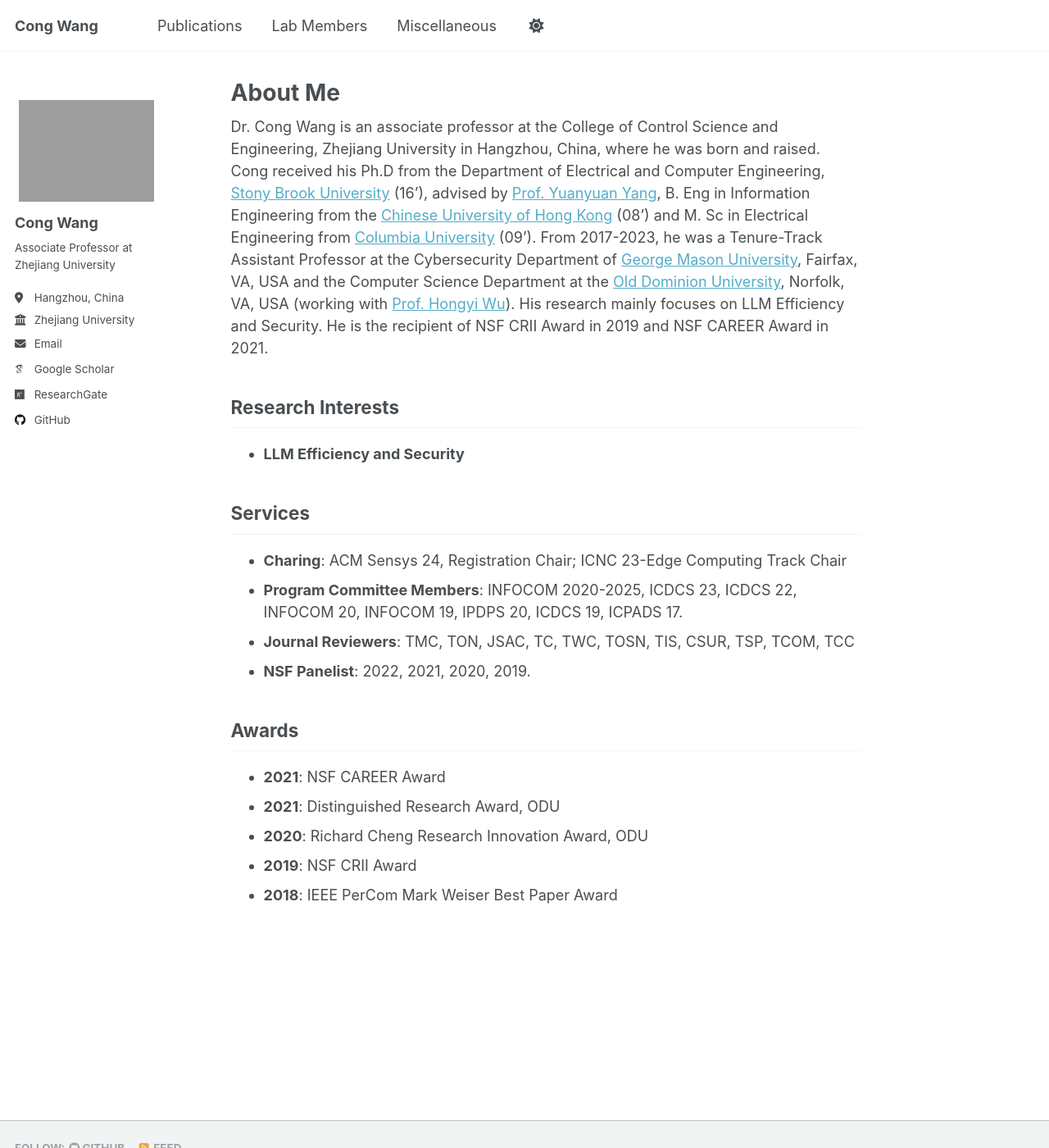
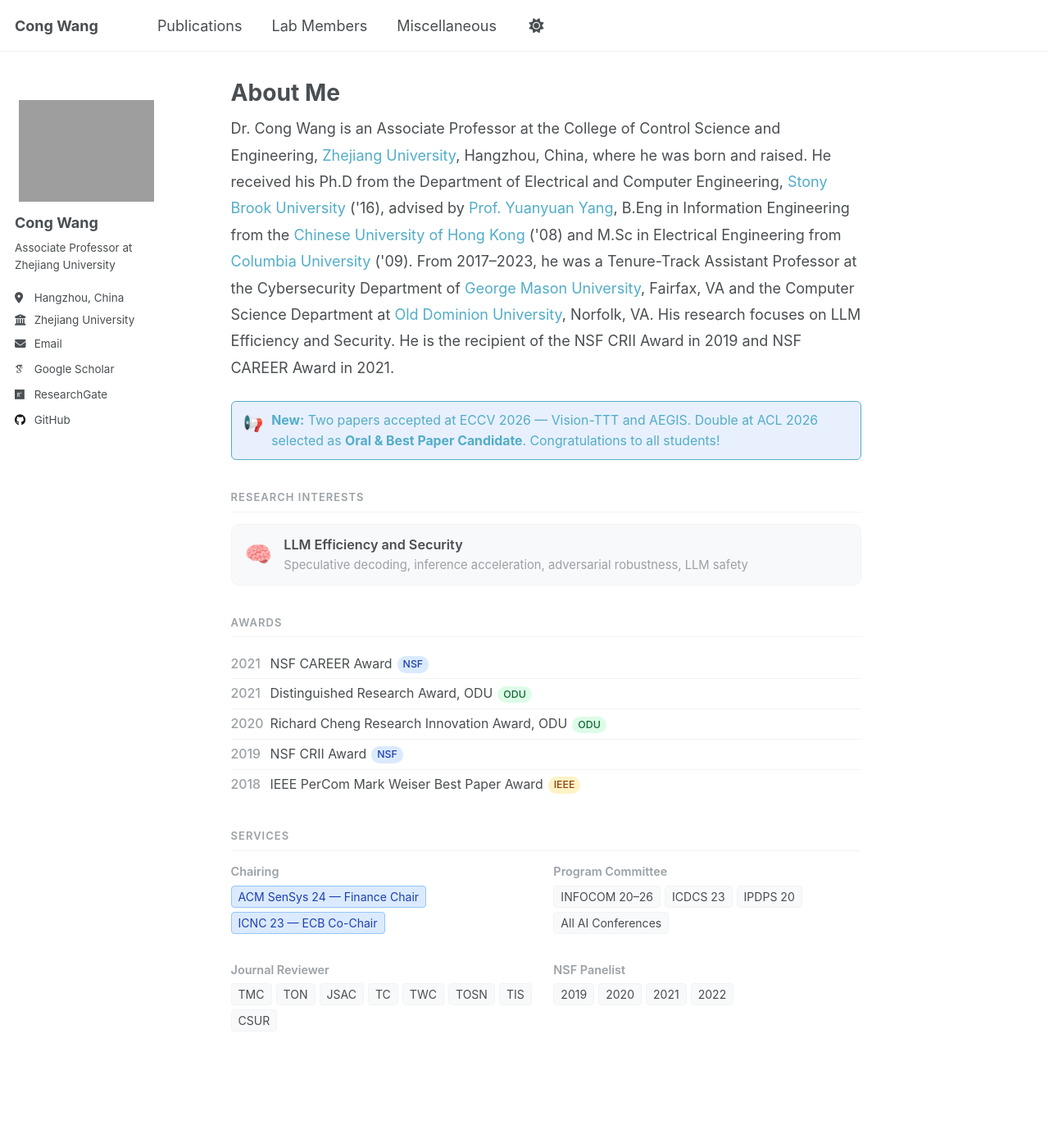
Before and after one commit to cwang-zju/cwang-zju.github.io, a Jekyll site: the page built from _pages/about.md, in a window 1280 px wide and 1400 px high. Shown: the whole window at 82% size. Built offline with Jekyll 4.4.1, drawn with Linux system fonts in a browser that asks for light colours; some web fonts are replaced.

Commit message:
Redesign homepage with news bar, interest card, awards and services

```diff
--- a/_pages/about.md
+++ b/_pages/about.md
@@ -7,23 +7,173 @@
   - /about.html
 ---
 
-Dr. Cong Wang is an associate professor at the College of Control Science and Engineering, Zhejiang University in Hangzhou, China, where he was born and raised. Cong received his Ph.D from the Department of Electrical and Computer Engineering, [Stony Brook University](https://www.stonybrook.edu) (16'), advised by [Prof. Yuanyuan Yang](http://www.ece.stonybrook.edu/~yang/), B. Eng in Information Engineering from the [Chinese University of Hong Kong](https://www.cuhk.edu.hk) (08') and M. Sc in Electrical Engineering from [Columbia University](https://www.columbia.edu) (09'). From 2017-2023, he was a Tenure-Track Assistant Professor at the Cybersecurity Department of [George Mason University](https://www.gmu.edu), Fairfax, VA, USA and the Computer Science Department at the [Old Dominion University](https://www.odu.edu), Norfolk, VA, USA (working with [Prof. Hongyi Wu](https://wu.static.arizona.edu/)). His research mainly focuses on LLM Efficiency and Security. He is the recipient of NSF CRII Award in 2019 and NSF CAREER Award in 2021.
+<style>
+.bio { font-size: 0.95em; line-height: 1.8; margin-bottom: 1.8rem; }
+.bio a { text-decoration: none; }
 
-## Research Interests
+.news-bar {
+  display: flex;
+  gap: 10px;
+  align-items: flex-start;
+  padding: 10px 14px;
+  background: var(--global-link-color-light, #e8f0fe);
+  border-radius: 6px;
+  margin-bottom: 1.8rem;
+  border: 0.5px solid var(--global-link-color);
+}
+.news-bar .news-icon { font-size: 1.1em; flex-shrink: 0; margin-top: 2px; }
+.news-bar p { font-size: 0.88em; line-height: 1.6; margin: 0; color: var(--global-link-color); }
 
-- **LLM Efficiency and Security**
+.section-label {
+  font-size: 0.72em;
+  font-weight: 600;
+  letter-spacing: 0.08em;
+  text-transform: uppercase;
+  color: var(--global-text-color-light);
+  margin: 2rem 0 0.8rem;
+  padding-bottom: 0.4rem;
+  border-bottom: 0.5px solid var(--global-border-color);
+}
 
-## Services
+.interest-card {
+  background: var(--global-code-bg-color, #f8f9fa);
+  border: 0.5px solid var(--global-border-color);
+  border-radius: 10px;
+  padding: 12px 16px;
+  display: flex;
+  align-items: center;
+  gap: 14px;
+}
+.interest-card .ic-icon { font-size: 1.5em; flex-shrink: 0; }
+.interest-card .ic-label { font-size: 0.9em; font-weight: 600; }
+.interest-card .ic-sub { font-size: 0.82em; color: var(--global-text-color-light); margin-top: 2px; }
 
-- **Charing**: ACM Sensys 24, Registration Chair; ICNC 23-Edge Computing Track Chair
-- **Program Committee Members**: INFOCOM 2020-2025, ICDCS 23, ICDCS 22, INFOCOM 20, INFOCOM 19, IPDPS 20, ICDCS 19, ICPADS 17.
-- **Journal Reviewers**: TMC, TON, JSAC, TC, TWC, TOSN, TIS, CSUR, TSP, TCOM, TCC
-- **NSF Panelist**: 2022, 2021, 2020, 2019.
+.award-list { display: flex; flex-direction: column; }
+.award-row {
+  display: flex;
+  gap: 12px;
+  align-items: baseline;
+  padding: 6px 0;
+  border-bottom: 0.5px solid var(--global-border-color);
+  font-size: 0.88em;
+}
+.award-row:last-child { border-bottom: none; }
+.award-year { color: var(--global-text-color-light); flex-shrink: 0; width: 36px; font-weight: 500; }
+.award-badge {
+  display: inline-block;
+  font-size: 0.78em;
+  padding: 1px 7px;
+  border-radius: 10px;
+  margin-left: 6px;
+  font-weight: 500;
+  vertical-align: middle;
+}
+.ab-nsf  { background: #dbeafe; color: #1e40af; }
+.ab-ieee { background: #fef3c7; color: #92400e; }
+.ab-odu  { background: #dcfce7; color: #166534; }
 
-## Awards
+.service-cols { display: grid; grid-template-columns: 1fr 1fr; gap: 1rem; }
+.service-block .stitle {
+  font-size: 0.8em;
+  font-weight: 600;
+  color: var(--global-text-color-light);
+  margin-bottom: 6px;
+}
+.tag-list { display: flex; flex-wrap: wrap; gap: 5px; }
+.tag {
+  font-size: 0.78em;
+  padding: 2px 8px;
+  background: var(--global-code-bg-color, #f8f9fa);
+  border: 0.5px solid var(--global-border-color);
+  border-radius: 4px;
+  color: var(--global-text-color);
+}
+.tag.hl {
+  background: #dbeafe;
+  border-color: #93c5fd;
+  color: #1e40af;
+}
+</style>
 
-- **2021**: NSF CAREER Award
-- **2021**: Distinguished Research Award, ODU
-- **2020**: Richard Cheng Research Innovation Award, ODU
-- **2019**: NSF CRII Award
-- **2018**: IEEE PerCom Mark Weiser Best Paper Award
+<p class="bio">
+Dr. Cong Wang is an Associate Professor at the College of Control Science and Engineering,
+<a href="https://www.zju.edu.cn">Zhejiang University</a>, Hangzhou, China, where he was born and raised.
+He received his Ph.D from the Department of Electrical and Computer Engineering,
+<a href="https://www.stonybrook.edu">Stony Brook University</a> ('16),
+advised by <a href="http://www.ece.stonybrook.edu/~yang/">Prof. Yuanyuan Yang</a>,
+B.Eng in Information Engineering from the <a href="https://www.cuhk.edu.hk">Chinese University of Hong Kong</a> ('08)
+and M.Sc in Electrical Engineering from <a href="https://www.columbia.edu">Columbia University</a> ('09).
+From 2017–2023, he was a Tenure-Track Assistant Professor at the Cybersecurity Department of
+<a href="https://www.gmu.edu">George Mason University</a>, Fairfax, VA and the Computer Science Department at
+<a href="https://www.odu.edu">Old Dominion University</a>, Norfolk, VA.
+His research focuses on LLM Efficiency and Security.
+He is the recipient of the NSF CRII Award in 2019 and NSF CAREER Award in 2021.
+</p>
+
+<div class="news-bar">
+  <span class="news-icon">📢</span>
+  <p><strong>New:</strong> Two papers accepted at ECCV 2026 — Vision-TTT and AEGIS. Double at ACL 2026 selected as <strong>Oral &amp; Best Paper Candidate</strong>. Congratulations to all students!</p>
+</div>
+
+<div class="section-label">Research Interests</div>
+
+<div class="interest-card">
+  <span class="ic-icon">🧠</span>
+  <div>
+    <div class="ic-label">LLM Efficiency and Security</div>
+    <div class="ic-sub">Speculative decoding, inference acceleration, adversarial robustness, LLM safety</div>
+  </div>
+</div>
+
+<div class="section-label">Awards</div>
+
+<div class="award-list">
+  <div class="award-row"><span class="award-year">2021</span><span>NSF CAREER Award<span class="award-badge ab-nsf">NSF</span></span></div>
+  <div class="award-row"><span class="award-year">2021</span><span>Distinguished Research Award, ODU<span class="award-badge ab-odu">ODU</span></span></div>
+  <div class="award-row"><span class="award-year">2020</span><span>Richard Cheng Research Innovation Award, ODU<span class="award-badge ab-odu">ODU</span></span></div>
+  <div class="award-row"><span class="award-year">2019</span><span>NSF CRII Award<span class="award-badge ab-nsf">NSF</span></span></div>
+  <div class="award-row"><span class="award-year">2018</span><span>IEEE PerCom Mark Weiser Best Paper Award<span class="award-badge ab-ieee">IEEE</span></span></div>
+</div>
+
+<div class="section-label">Services</div>
+
+<div class="service-cols">
+  <div class="service-block">
+    <div class="stitle">Chairing</div>
+    <div class="tag-list">
+      <span class="tag hl">ACM SenSys 24 — Finance Chair</span>
+      <span class="tag hl">ICNC 23 — ECB Co-Chair</span>
+    </div>
+  </div>
+  <div class="service-block">
+    <div class="stitle">Program Committee</div>
+    <div class="tag-list">
+      <span class="tag">INFOCOM 20–26</span>
+      <span class="tag">ICDCS 23</span>
+      <span class="tag">IPDPS 20</span>
+      <span class="tag">All AI Conferences</span>
+    </div>
+  </div>
+  <div class="service-block" style="margin-top:0.8rem">
+    <div class="stitle">Journal Reviewer</div>
+    <div class="tag-list">
+      <span class="tag">TMC</span>
+      <span class="tag">TON</span>
+      <span class="tag">JSAC</span>
+      <span class="tag">TC</span>
+      <span class="tag">TWC</span>
+      <span class="tag">TOSN</span>
+      <span class="tag">TIS</span>
+      <span class="tag">CSUR</span>
+    </div>
+  </div>
+  <div class="service-block" style="margin-top:0.8rem">
+    <div class="stitle">NSF Panelist</div>
+    <div class="tag-list">
+      <span class="tag">2019</span>
+      <span class="tag">2020</span>
+      <span class="tag">2021</span>
+      <span class="tag">2022</span>
+    </div>
+  </div>
+</div>
```
